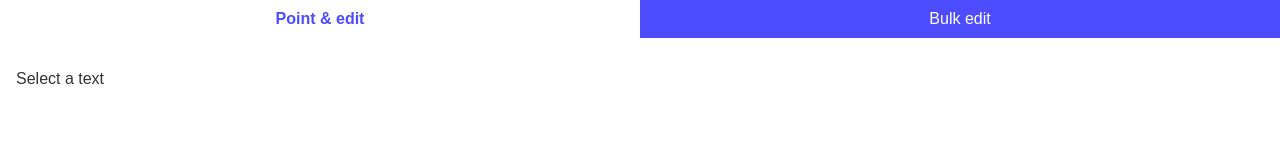
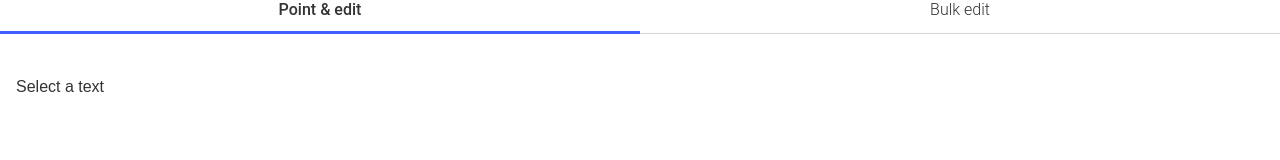
Before and after one commit to VizMaestro/case-convertor, a website: page ui.html in a window 1280 px wide. Drawn offline with Linux system fonts and the light colour scheme.

Commit message:
Tab UI updated on the ui.html file

```diff
--- a/ui.html
+++ b/ui.html
@@ -11,20 +11,25 @@
       color: #333;
     }
     .tabs {
+      font-family: 'Roboto', sans-serif;
+      font-weight: 300;
       display: flex;
-      background: #4D4DFF;
+      justify-content: space-between;
+      margin-bottom: 12px;
     }
     .tab {
+      font-family: 'Roboto', sans-serif;
+      font-weight: 300;
       flex: 1;
-      padding: 10px;
+      padding-bottom: 12px;
       text-align: center;
-      color: white;
       cursor: pointer;
+      border-bottom: 1px solid #d6d6d6;
     }
     .tab.active {
-      background: white;
-      color: #4D4DFF;
-      font-weight: bold;
+      font-family: 'Roboto', sans-serif;
+      font-weight: 500;
+      border-bottom: 3px solid #3F5EFB;
     }
     .content {
       padding: 16px;
```
